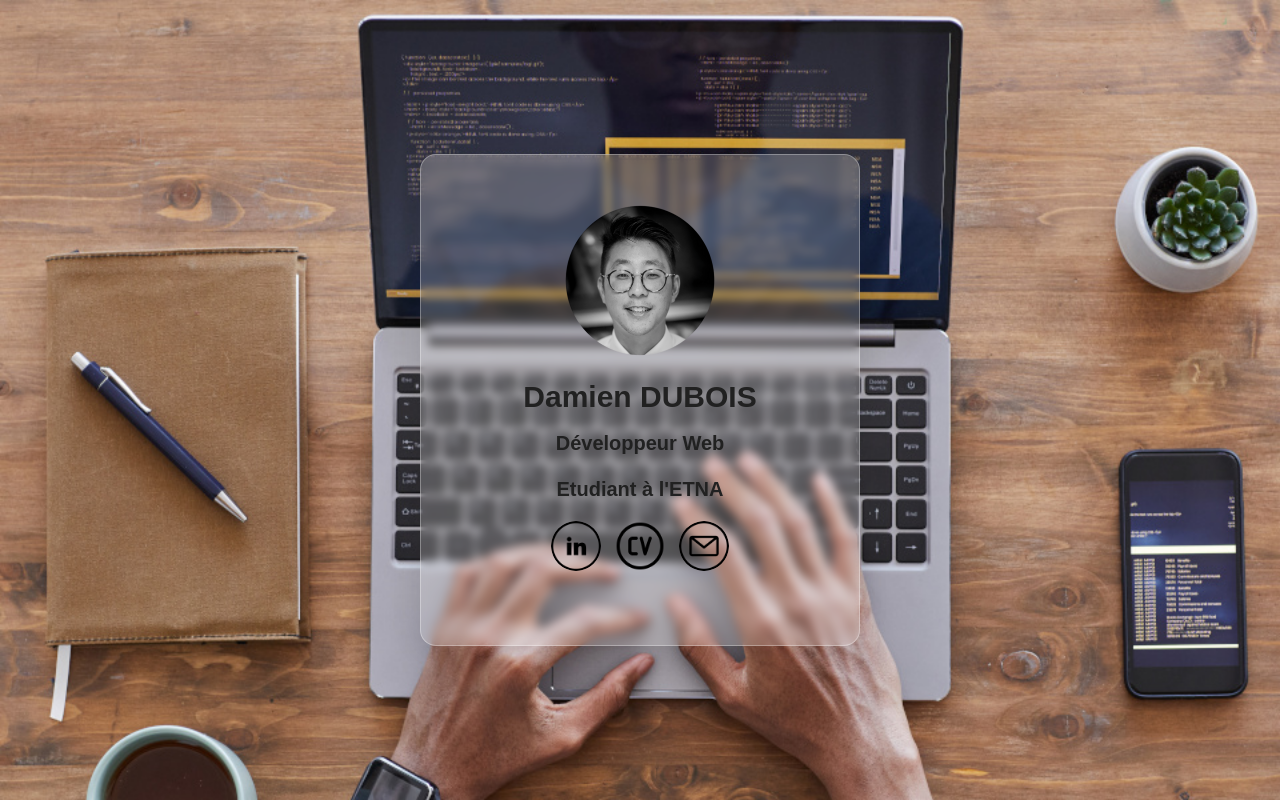
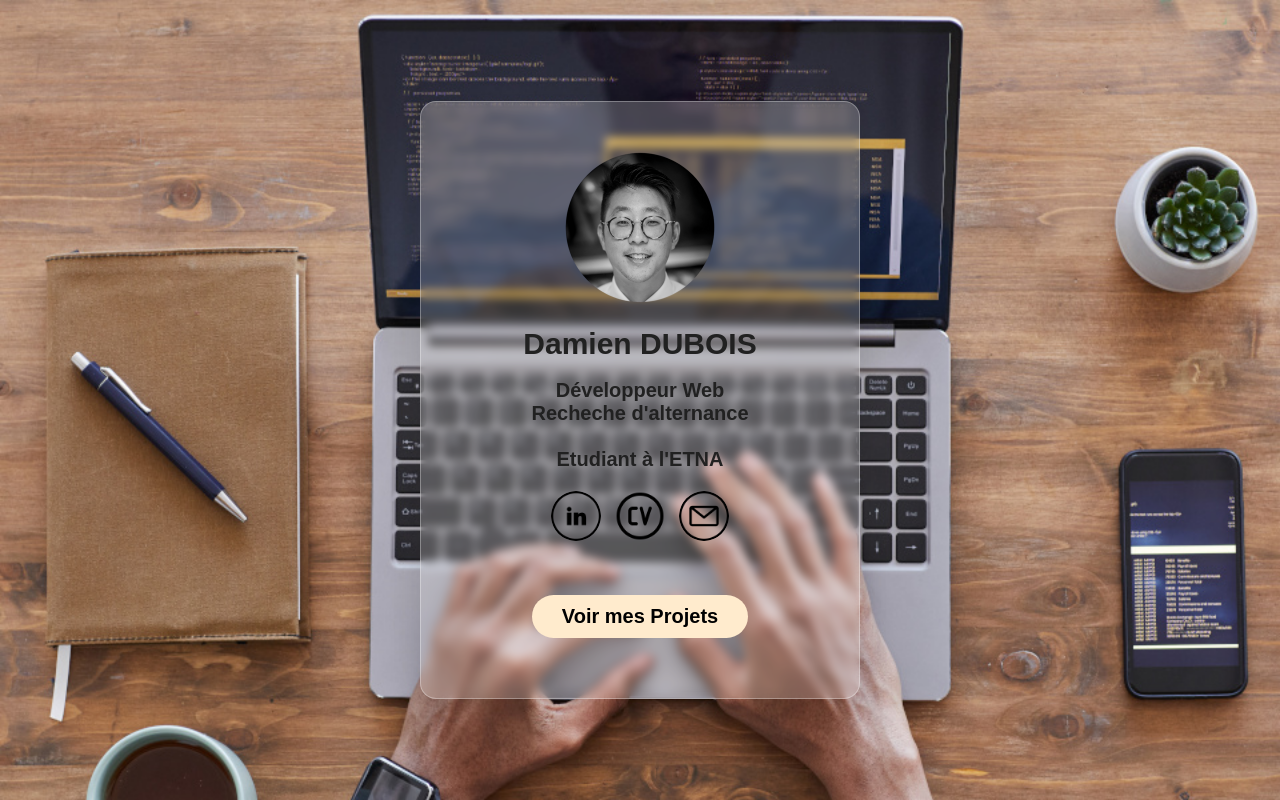
Before and after one commit to damsdubois/Portfolio_Damien_Dubois, a plain HTML site: page index.html in a window 1280 px wide. Drawn offline with Linux system fonts and the light colour scheme.

Commit message:
:lipstick: update css

```diff
--- a/index.html
+++ b/index.html
@@ -17,13 +17,13 @@
             <img src="media/profil_Damien2.png">
             <h2>Damien DUBOIS</h2>
             <br>
-            <p>Développeur Web <br> <br> Etudiant à l'ETNA</p>
+            <p>Développeur Web <br>Recheche d'alternance<br> <br> Etudiant à l'ETNA</p>
             <div class="reseau">
                 <a href="https://www.linkedin.com/in/damien-dubois-a6050937/" target="_blank"><img src="media/linkedin_round.png"></a>
                 <a href="media/CV_2023-04-17_Damien_Dubois - Developpeur Web Projets.pdf" target="_blank"><img src="media/cv_round.png"></a>
                 <a href="mailto:damsdubois@gmail.com" target="_blank"><img src="media/email_round.png"></a>
             </div>
-            <!-- <a href="mailto:damsdubois@gmail.com" class="bouton">Contactez-moi</a>  -->
+            <a href="" class="bouton">Voir mes Projets</a>
         </div>
     </div>
     <script src="vanilla-tilt.js"></script>
--- a/style.css
+++ b/style.css
@@ -57,10 +57,9 @@
     display: inline-block;
     font-size: 20px;
     font-weight: 700;
-    background: rgb(148, 126, 98);
+    background: blanchedalmond;
     color: black;
     padding: 10px 30px;
     border-radius: 30px;
     margin: 30px 0 10px;
-
 }
```
